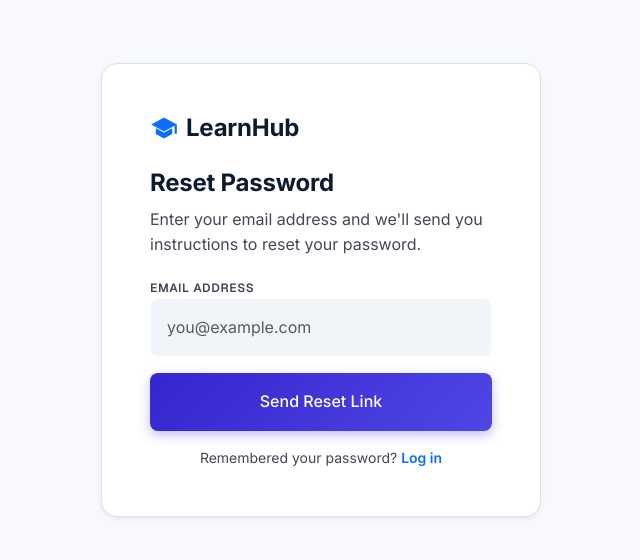
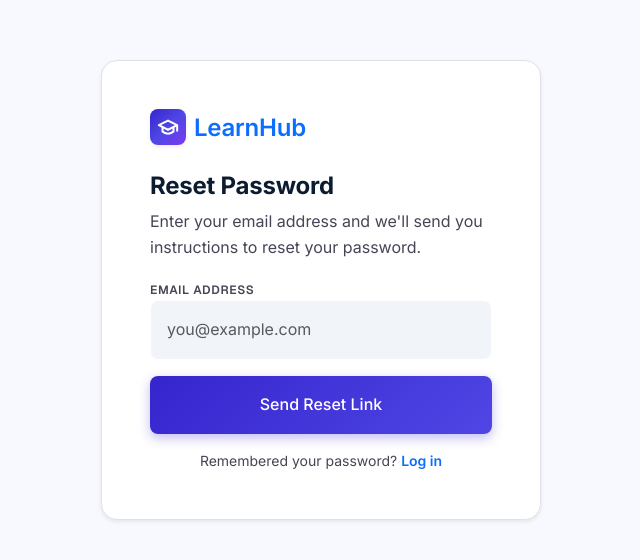
Before and after one commit to darshitaliya/LearnHub, a React (Vite) app in the folder client/: page /forgot-password in a window 1280 px wide. Shown: the part 110-670 px from the top of the page, without its empty margins (319-959 px from the left). Built offline with nearby package versions, Linux system fonts and the light colour scheme; no server answers; the HTML template or start-up script is replaced by a standard one.

Commit message:
Fix missing Logo import in RegisterPage and ForgotPasswordPage

```diff
--- a/client/src/pages/ForgotPasswordPage.jsx
+++ b/client/src/pages/ForgotPasswordPage.jsx
@@ -1,5 +1,6 @@
 import React, { useState } from 'react';
 import { Link, useNavigate } from 'react-router-dom';
+import Logo from '../components/Logo';
 
 export default function ForgotPasswordPage() {
   const [email, setEmail] = useState('');
@@ -16,9 +17,8 @@ export default function ForgotPasswordPage() {
   return (
     <div className="bg-surface text-on-surface font-body-base min-vh-100 w-100 d-flex align-items-center justify-content-center p-4">
       <div className="bg-white rounded-4 border border-outline-variant/30 p-5 shadow-sm w-100" style={{ maxWidth: '440px' }}>
-        <div className="d-flex align-items-center gap-2 mb-4 cursor-pointer" onClick={() => navigate('/')}>
-          <span className="material-symbols-outlined text-primary fs-3 fill">school</span>
-          <span className="font-headline-md text-on-surface fw-bold fs-4">LearnHub</span>
+        <div className="mb-4">
+          <Logo size="md" />
         </div>
 
         <h1 className="font-headline-md fw-bold mb-2">Reset Password</h1>
--- a/client/src/pages/RegisterPage.jsx
+++ b/client/src/pages/RegisterPage.jsx
@@ -1,6 +1,7 @@
 import React, { useState } from 'react';
 import { Link, useNavigate } from 'react-router-dom';
 import { useAuth } from '../context/AuthContext';
+import Logo from '../components/Logo';
 
 export default function RegisterPage() {
   const [formData, setFormData] = useState({
```
